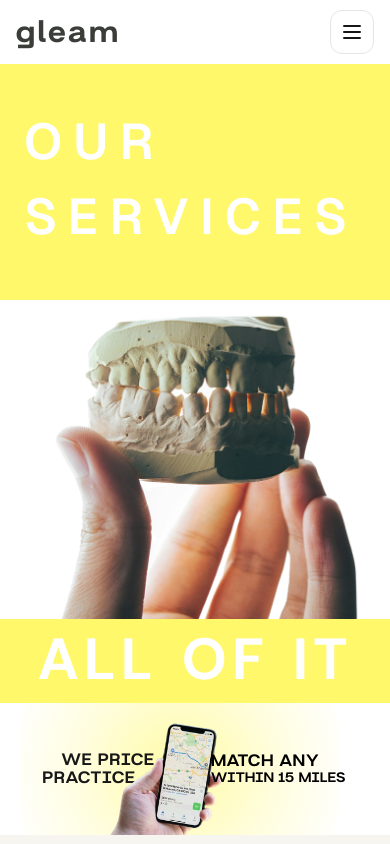
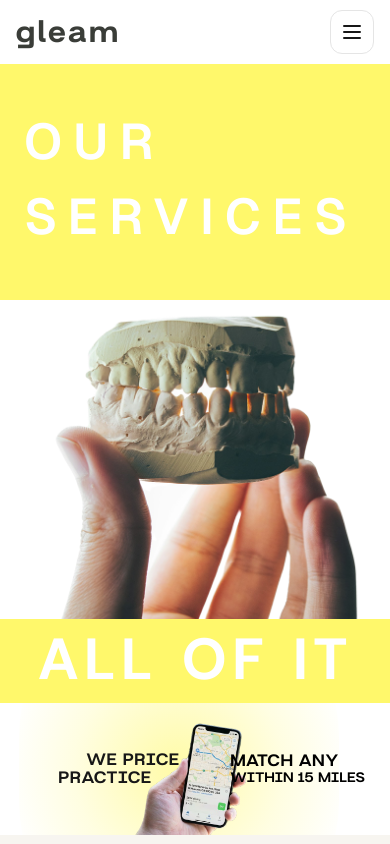
Before and after one commit to rohit-vue/Gleam, a Next.js app: page /services in a window 390 px wide. Shown: the top 844 px of the page. Built offline with nearby package versions, Linux system fonts and the light colour scheme.

Commit message:
make the mobile section in middle

```diff
--- a/src/components/ServicesHero.tsx
+++ b/src/components/ServicesHero.tsx
@@ -79,12 +79,12 @@ export function ServicesHero() {
           aria-hidden
           className="absolute bottom-0 left-0 right-[calc(43%+var(--phone-w)/2+var(--text-gap))] top-0 z-[1] flex flex-col justify-center items-end gap-[var(--line2-mt)] px-2 sm:px-4 md:px-6 lg:px-8"
         >
-          <div className="2xl:translate-x-[-18px] lg:translate-x-[123px]  md:translate-x-[91px] translate-x-[39px] text-right">
+          <div className="2xl:translate-x-[116px] lg:translate-x-[123px]  md:translate-x-[91px] translate-x-[64px] text-right">
             <p className="whitespace-nowrap font-britanica-black text-[18px] lg:text-[40px] md:text-[28px]  uppercase leading-[0.92] tracking-[0.05em]  sm:tracking-[0.07em] md:tracking-[0.09em] lg:tracking-[0.11em]">
               WE PRICE
             </p>
           </div>
-          <div className="translate-x-[1.25em] text-right sm:translate-x-[2.75em] md:translate-x-[2.75em] lg:translate-x-[4.25em] 2xl:translate-x-[-4.75em]">
+          <div className="translate-x-[2.25em] text-right sm:translate-x-[2.75em] md:translate-x-[2.75em] lg:translate-x-[4.25em] 2xl:translate-x-[4.75em]">
             <p className="whitespace-nowrap font-britanica-black text-[18px] lg:text-[40px] md:text-[28px]  uppercase leading-[0.92] tracking-[0.05em]  sm:tracking-[0.07em] md:tracking-[0.09em] lg:tracking-[0.11em]">
               PRACTICE
             </p>
@@ -94,7 +94,7 @@ export function ServicesHero() {
         {/* Layer 3: right text (higher z than left, still behind phone) */}
         <div
           aria-hidden
-          className="absolute bottom-0 left-[calc(35%+var(--phone-w)/2+var(--text-gap))] max-md:pr-3 right-0 top-0 z-[20] flex flex-col justify-center items-start px-2 text-left sm:left-[calc(42%+var(--phone-w)/2+var(--text-gap))] sm:px-4 md:px-6 2xl:left-[calc(32%+var(--phone-w)/2+var(--text-gap))] lg:left-[calc(43%+var(--phone-w)/2+var(--text-gap))] lg:px-8"
+          className="absolute bottom-0 left-[calc(40%+var(--phone-w)/2+var(--text-gap))] max-md:pr-3 right-0 top-0 z-[20] flex flex-col justify-center items-start px-2 text-left sm:left-[calc(42%+var(--phone-w)/2+var(--text-gap))] sm:px-4 md:px-6 2xl:left-[calc(42%+var(--phone-w)/2+var(--text-gap))] lg:left-[calc(43%+var(--phone-w)/2+var(--text-gap))] lg:px-8"
         >
           <p className="whitespace-nowrap font-britanica-black text-[18px] lg:text-[40px] md:text-[28px]  uppercase leading-[0.92] tracking-[0.05em] text-black sm:tracking-[0.07em] md:tracking-[0.09em] lg:tracking-[0.11em]">
             MATCH ANY
@@ -106,7 +106,7 @@ export function ServicesHero() {
 
         {/* Layer 4: phone image */}
         <div className="pointer-events-none absolute inset-0 z-10 flex items-end justify-center">
-          <div className="translate-x-[-25px] lg:translate-x-0 2xl:translate-x-[-139px] md:translate-x-[0px]">
+          <div className="md:translate-x-[0px]">
             <Image
               src="/assets/phone1.png"
               alt=""
```
